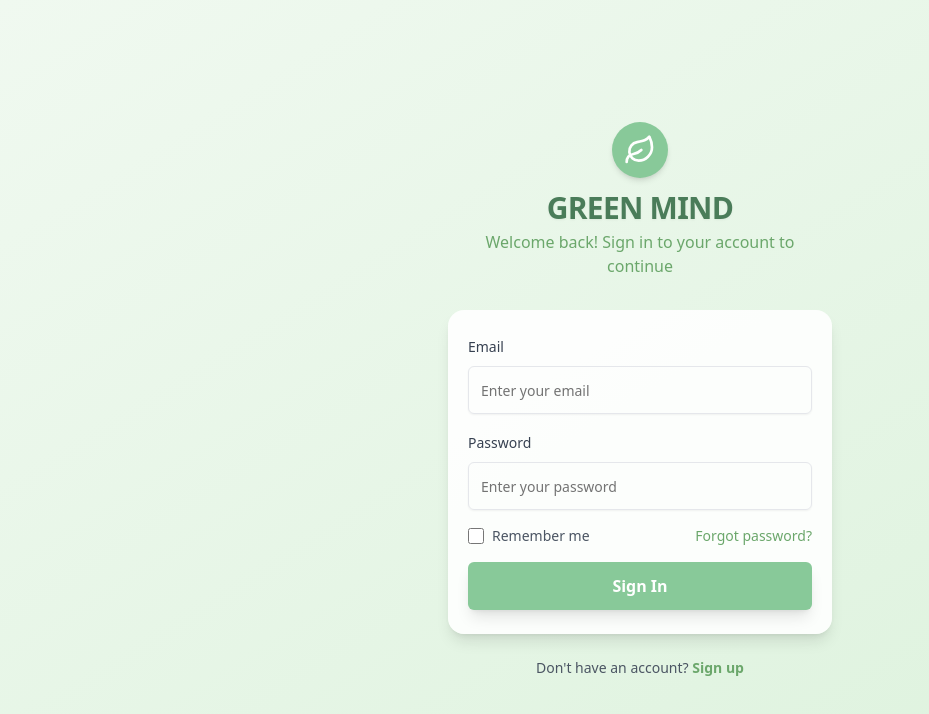
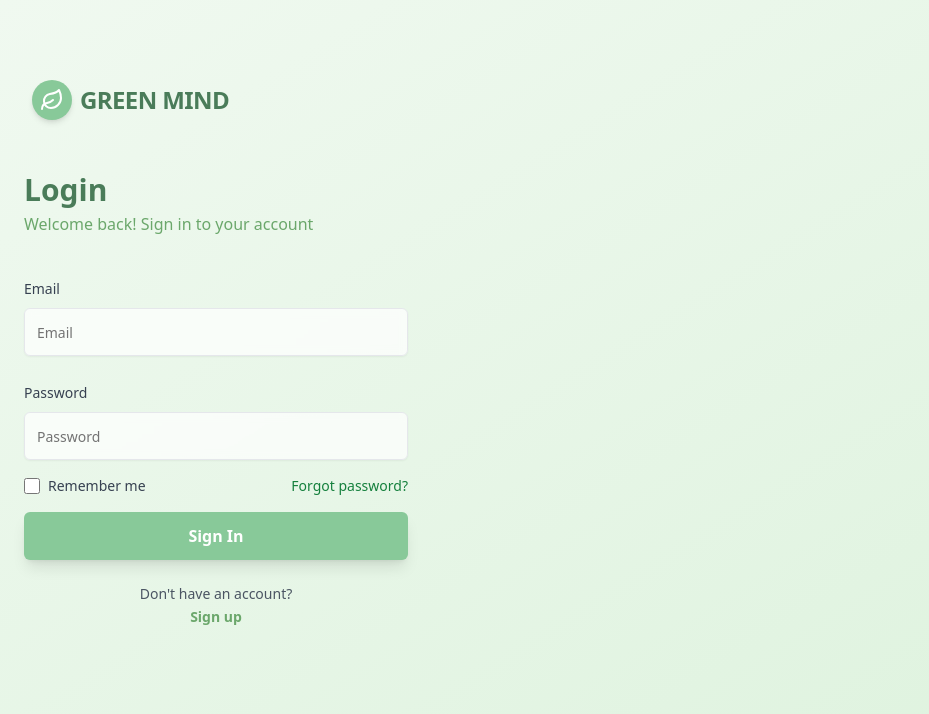
Before and after one commit to VoDangCMU/GreenMindMobile, a React (Vite) app: page / in a window 1280 px wide. Shown: the top 714 px of the page, without its empty margins (0-929 px from the left). Built offline with nearby package versions, Linux system fonts and the light colour scheme.

Commit message:
New Login Layout

```diff
--- a/capacitor.config.ts
+++ b/capacitor.config.ts
@@ -3,8 +3,8 @@ import type { CapacitorConfig } from '@capacitor/cli';
 const ENV = process.env.NODE_ENV;
 
 const server = ENV == "production" ? undefined : {
-  url: "http://acer.mobile-devurl-greenmind.khoav4.com/",
-  // url: "http://mobile-devurl-greenmind.khoav4.com/",  // PC URL
+  // url: "http://acer.mobile-devurl-greenmind.khoav4.com/",
+  url: "http://mobile-devurl-greenmind.khoav4.com/",  // PC URL
   cleartext: true
 }
 
--- a/src/pages/LoginPage.tsx
+++ b/src/pages/LoginPage.tsx
@@ -25,16 +25,6 @@ export default function LoginPage() {
     // eslint-disable-next-line react-hooks/exhaustive-deps
   }, []);
 
-  const handleAutoFillDemoDaNang = () => {
-    setEmail("khoa.nguyenba@outlook.com");
-    setPassword("Khoa123123");
-  };
-
-  const handleAutoFillDemoHue = () => {
-    setEmail("hue@gmail.com");
-    setPassword("Khoa123123");
-  };
-
   const handleSubmit = async (e: React.FormEvent) => {
     e.preventDefault();
     if (!email || !password) return;
@@ -53,31 +43,34 @@ export default function LoginPage() {
   };
 
   return (
-    <div className="min-h-screen bg-gradient-to-br from-greenery-50 to-greenery-100 flex items-center justify-center p-4">
-      <div className="w-full max-w-sm mx-auto flex flex-col items-center">
-        <div className="flex flex-col items-center mb-8">
-          <div className="w-14 h-14 bg-greenery-500 rounded-full flex items-center justify-center shadow-md mb-3">
-            <Link to="/home" onClick={() => setBypassAuthGate(true)}>
-              <Leaf className="w-8 h-8 text-white" />
+    <div className="min-h-screen bg-gradient-to-br from-greenery-50 to-greenery-100 flex flex-col p-6">
+      {/* Header top-left */}
+      <div className="flex items-center space-x-2 mb-12 md:absolute md:top-8 md:left-8 pt-12">
+        <Link
+          to="/home"
+          onClick={() => setBypassAuthGate(true)}
+          className="flex items-center space-x-2"
+        >
+          <div className="w-10 h-10 bg-greenery-500 rounded-full flex items-center justify-center shadow-md">
+            <Leaf className="w-6 h-6 text-white" />
+          </div>
+          <h1 className="text-2xl font-bold text-greenery-700 tracking-tight">
+            GREEN MIND
+          </h1>
         </Link>
       </div>
-          <h1
-            className="text-3xl font-extrabold text-greenery-700 mb-1 tracking-tight text-center drop-shadow-sm"
-            onClick={handleAutoFillDemoDaNang}
-          >
-            GREEN MIND
-          </h1>
-          <p
-            className="text-greenery-600 text-base text-center max-w-xs"
-            onClick={handleAutoFillDemoHue}
-          >
-            Welcome back! Sign in to your account to continue
+
+  {/* Login section */}
+  <div className="flex flex-1 flex-col w-full max-w-sm justify-center">
+        <h2 className="text-3xl font-extrabold text-greenery-700 mb-1">
+          Login
+        </h2>
+        <p className="text-greenery-600 mb-6">
+          Welcome back! Sign in to your account
         </p>
-        </div>
-        <form
-          onSubmit={handleSubmit}
-          className="w-full space-y-4 bg-white/90 rounded-2xl shadow-lg px-5 py-6"
-        >
+
+        {/* Form – no card */}
+        <form onSubmit={handleSubmit} className="w-full space-y-4 pt-4">
           <div className="space-y-2">
             <Label htmlFor="email" className="text-gray-700 font-medium">
               Email
@@ -85,42 +78,48 @@ export default function LoginPage() {
             <Input
               id="email"
               type="email"
-              placeholder="Enter your email"
+              placeholder="Email"
               value={email}
               onChange={(e) => setEmail(e.target.value)}
-              className="h-12 border-gray-200 focus:border-greenery-400 focus:ring-greenery-400"
+              className="h-12 border-gray-200 focus:border-greenery-400 focus:ring-greenery-400 bg-white/70 backdrop-blur-sm"
               required
             />
           </div>
-          <div className="space-y-2">
+
+          <div className="space-y-2 pt-2">
             <Label htmlFor="password" className="text-gray-700 font-medium">
               Password
             </Label>
             <Input
               id="password"
               type="password"
-              placeholder="Enter your password"
+              placeholder="Password"
               value={password}
               onChange={(e) => setPassword(e.target.value)}
-              className="h-12 border-gray-200 focus:border-greenery-400 focus:ring-greenery-400"
+              className="h-12 border-gray-200 focus:border-greenery-400 focus:ring-greenery-400 bg-white/70 backdrop-blur-sm"
               required
             />
           </div>
-          <div className="flex items-center justify-between text-sm">
-            <label className="flex items-center space-x-2 cursor-pointer">
+
+          <div className="flex items-center justify-between mt-4">
+            <label htmlFor="remember" className="flex items-center gap-2 cursor-pointer select-none">
               <input
+                id="remember"
                 type="checkbox"
-                className="w-4 h-4 text-greenery-500 border-gray-300 rounded focus:ring-greenery-400"
+                className="accent-green-600 w-4 h-4 rounded-full border-gray-300 focus:ring-green-500 focus:ring-offset-0"
               />
-              <span className="text-gray-600">Remember me</span>
+              <span className="text-sm text-gray-700">Remember me</span>
             </label>
-            <a
-              href="#"
-              className="text-greenery-600 hover:text-greenery-700 font-medium"
+
+            <Link
+              to="/forgot-password"
+              className="text-sm text-green-700 hover:underline"
             >
               Forgot password?
-            </a>
+            </Link>
           </div>
+
+
           <Button
             type="submit"
             className="w-full h-12 bg-greenery-500 hover:bg-greenery-600 text-white font-semibold text-base shadow-lg"
@@ -128,16 +127,16 @@ export default function LoginPage() {
             Sign In
           </Button>
         </form>
+
+        {/* Sign up */}
         <div className="text-center mt-6">
-          <p className="text-gray-600 text-sm">
-            {"Don't have an account? "}
+          <p className="text-gray-600 text-sm">Don't have an account?</p>
           <Link
             to="/register"
-              className="text-greenery-600 hover:text-greenery-700 font-semibold"
+            className="text-greenery-600 hover:text-greenery-700 font-semibold text-sm"
           >
             Sign up
           </Link>
-          </p>
         </div>
       </div>
     </div>
```
Lines whose indentation alone changed are shown as unchanged.
